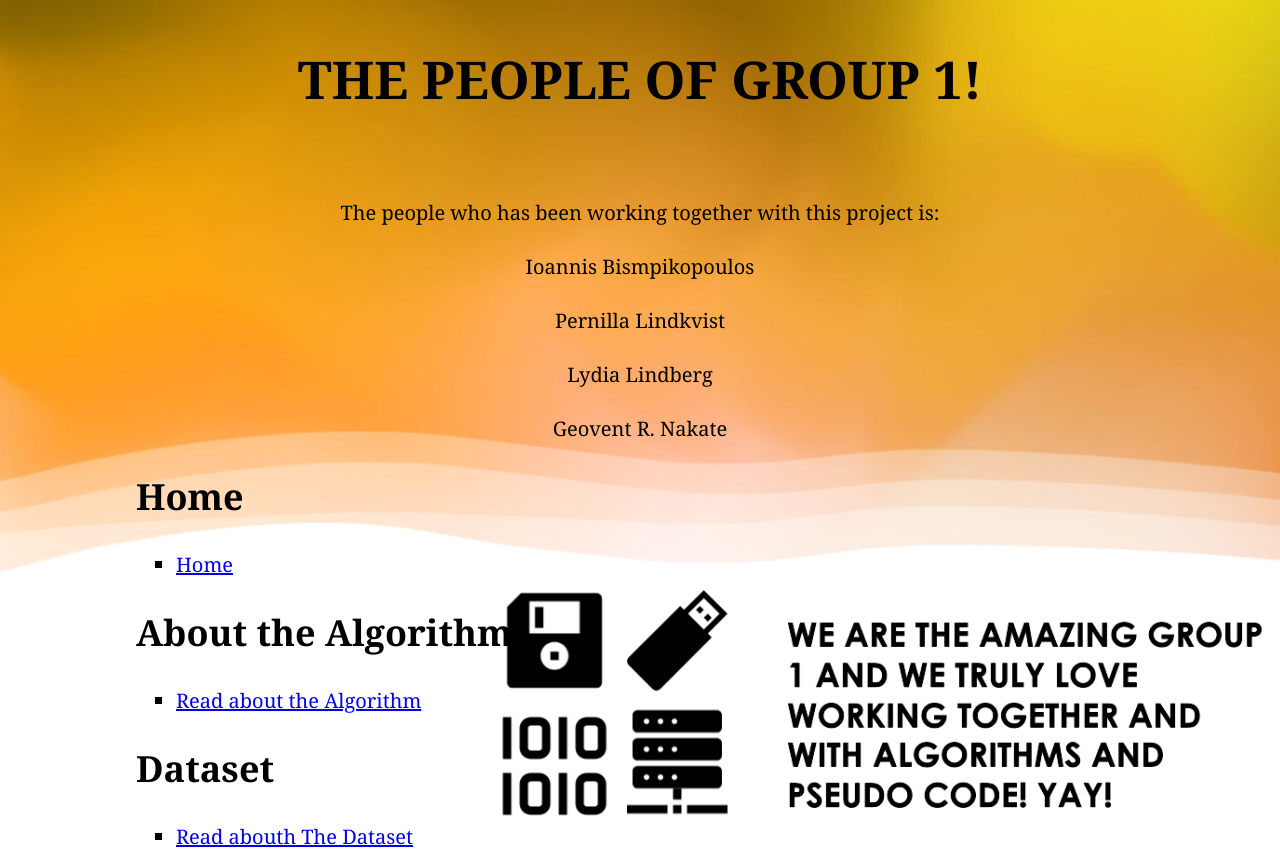
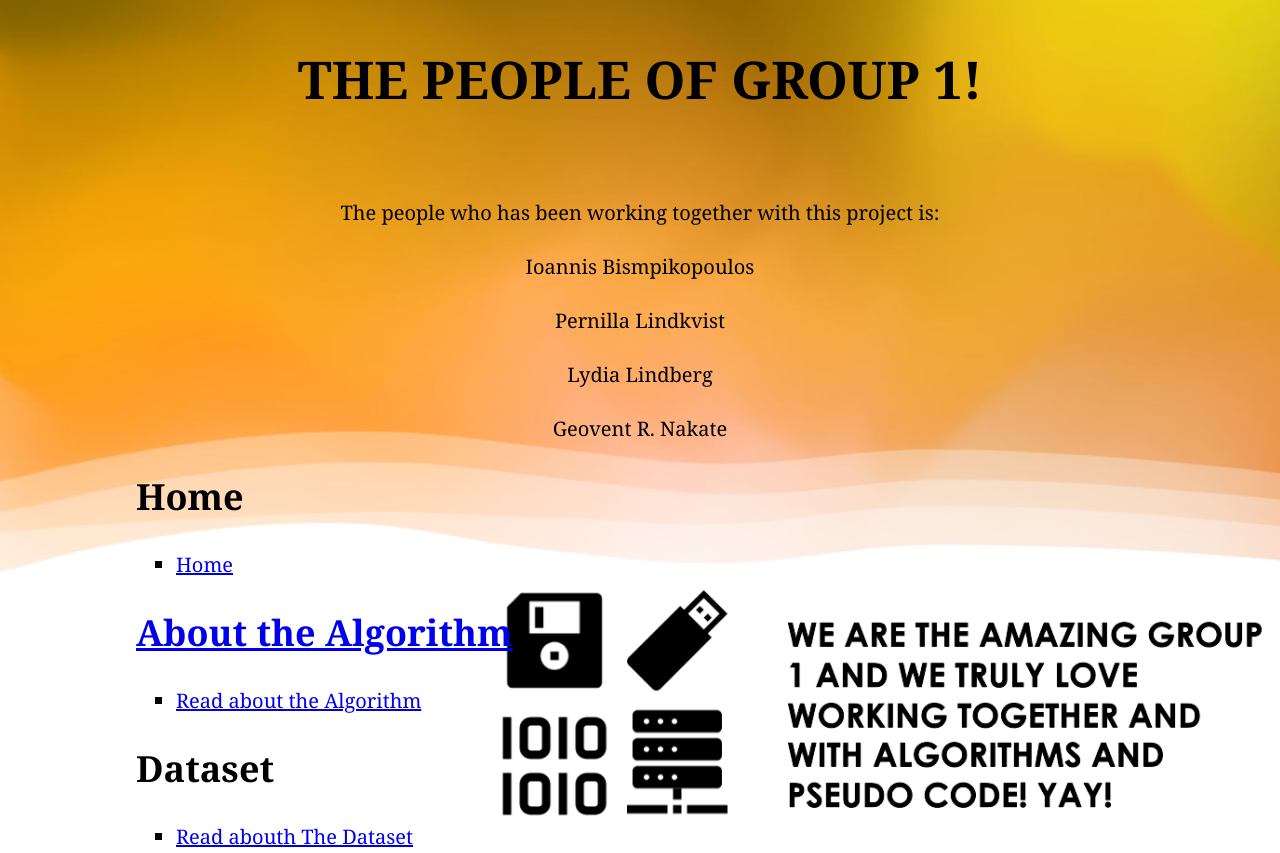
Before and after one commit to PernillaJuliette/ProjectAlgorithm, a plain HTML site: page people.html in a window 1280 px wide. Shown: the top 853 px of the page. Drawn offline with Linux system fonts and the light colour scheme.

Commit message:
Update people.html

```diff
--- a/people.html
+++ b/people.html
@@ -27,7 +27,7 @@
         </article>
 
         <article>
-        <h2> About the Algorithm </h2>
+        <h2> <a href="algorithm.html">About the Algorithm</a> </h2>
         <ul>
         <li><a href="algorithm.html">Read about the Algorithm</a></li>
         </ul>
```
